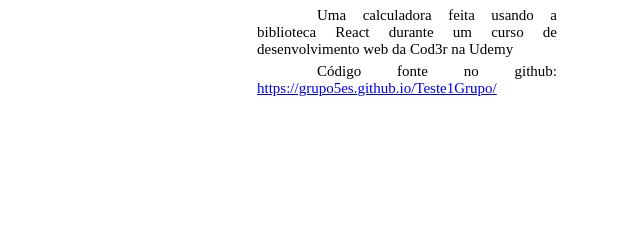
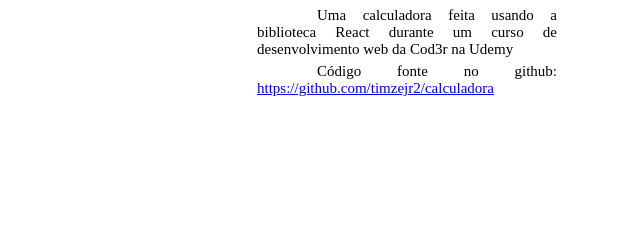
Before and after one commit to timzejr2/Curriculo, a plain HTML site: page paginas/projetos.html in a window 1280 px wide. Shown: the part 1894-2122 px from the top of the page, 640-1280 px from the left. Drawn offline with Linux system fonts and the light colour scheme; files whose address does not match are found by name.

Commit message:
Atualização do link da calculadora

```diff
--- a/paginas/projetos.html
+++ b/paginas/projetos.html
@@ -124,7 +124,7 @@
             <img src="paginas/arquivos/Calculadora.jpg" alt="Calculadora React">
             <div class="right-align">
                 <p class="left-align">Uma calculadora feita usando a biblioteca React durante um curso de desenvolvimento web da Cod3r na Udemy</p>
-                <p class="left-align">Código fonte no github: <a class="link" href="https://grupo5es.github.io/Teste1Grupo/" target="_blank">https://grupo5es.github.io/Teste1Grupo/</a></p>
+                <p class="left-align">Código fonte no github: <a class="link" href="https://github.com/timzejr2/calculadora" target="_blank">https://github.com/timzejr2/calculadora</a></p>
             </div>
         </div>
 
```
